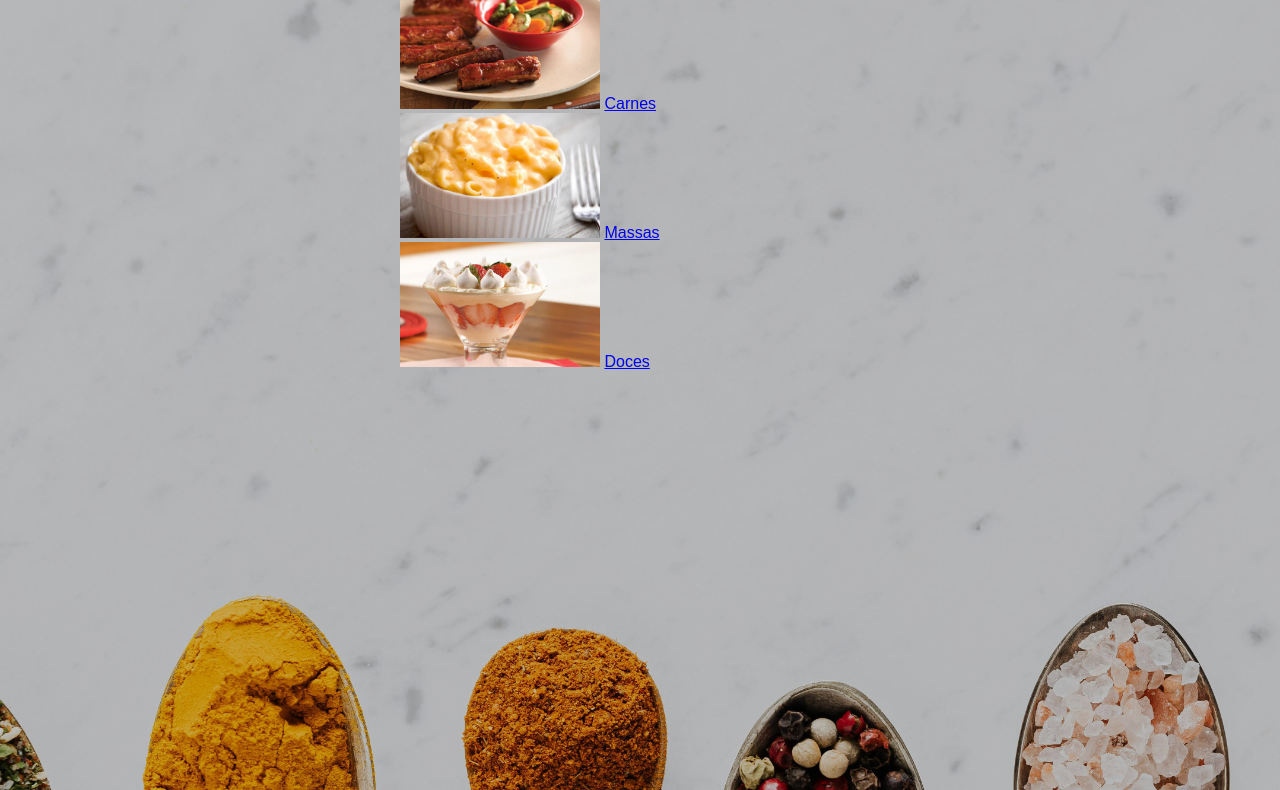
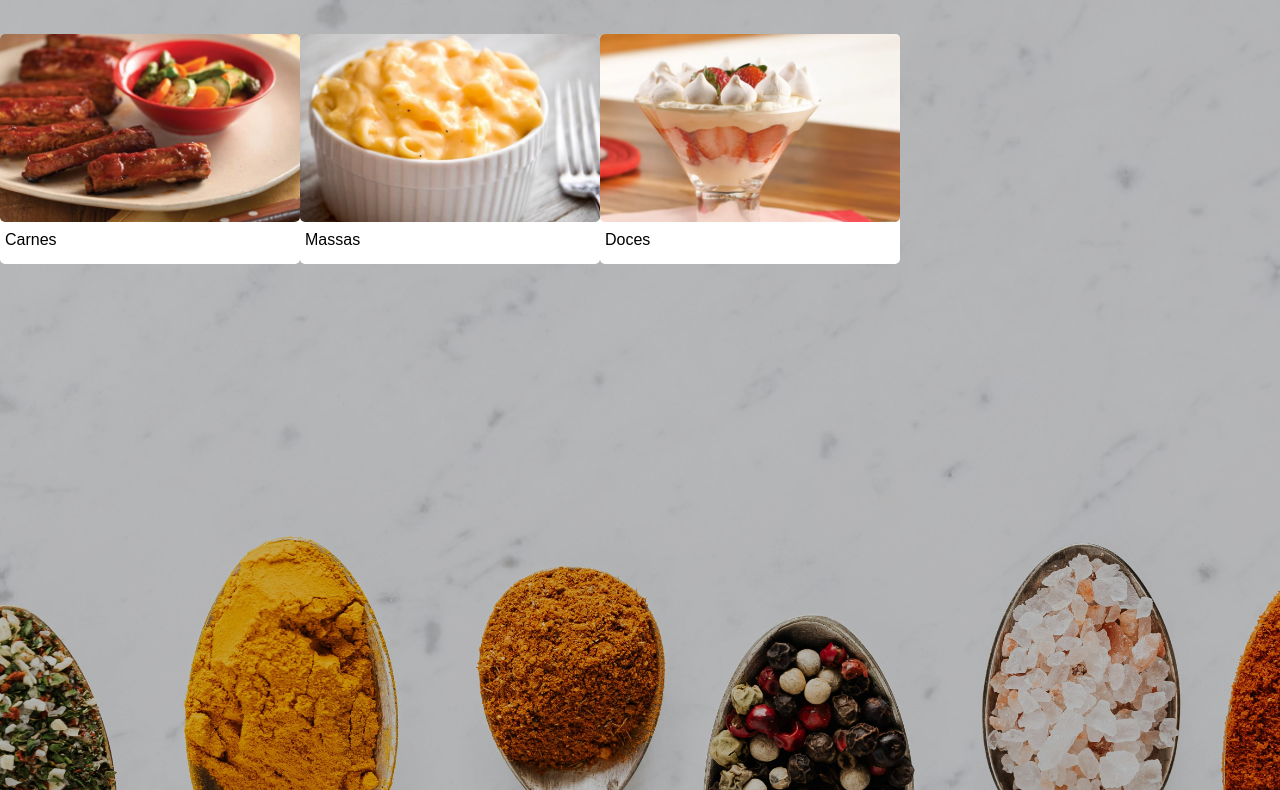
Before and after one commit to Alexig2/Receitas-Alex-Liz, a website: page index.html in a window 1280 px wide. Shown: the part 107-897 px from the top of the page. Drawn offline with Linux system fonts and the light colour scheme.

Commit message:
Cards no index

```diff
--- a/css/style.css
+++ b/css/style.css
@@ -2,14 +2,17 @@ body {
   font-family: sans-serif;
 }
 
+a {
+  color: black;
+  text-decoration: none;
+}
+
 .cardFundo {
-  background-image: url('/images/fundo-colheres.jpg');
+  background-image: url("/images/fundo-colheres.jpg");
   background-size: cover;
   background-position: center;
   background-color: rgba(0, 0, 0, 0.2);
   background-blend-mode: darken;
-  padding-left: 400px;
-  padding-right: 400px;
   padding-bottom: 800px;
   margin-bottom: 200px;
 }
@@ -28,5 +31,24 @@ html,
   font-size: 30px;
   text-align: center;
   font-weight: bold;
-  font-family:Cambria, Cochin, Georgia, Times, 'Times New Roman', serif
+  font-family: Cambria, Cochin, Georgia, Times, "Times New Roman", serif;
 }
+
+.comidas {
+  display: flex;
+  margin-top: 50px;
+}
+
+.cardComida {
+  background-color: white;
+  border-radius: 5px;
+  padding-bottom: 10px;
+}
+
+.img {
+  border-radius: 5px;
+}
+
+.tituloComida {
+  padding: 5px;
+}
--- a/index.html
+++ b/index.html
@@ -13,17 +13,19 @@
   <body class="fullscreen">
     <div class="cardFundo">
       <div class="cardTitulo">Delícias Gastronômicas</div>
-      <div>
-        <img src="/images/costelinha.png" width="200px" alt="">
-        <a href="carnes.html">Carnes</a>
-      </div>
-      <div>
-        <img src="images/mac n cheese.png" width="200px" alt="">
-        <a href="massas.html">Massas</a>
-      </div>
-      <div>
-        <img src="/images/merengue.png" width="200px" alt="">
-        <a href="doces.html">Doces</a>
+      <div class="comidas">
+        <a class="cardComida" href="carnes.html">
+          <img class="img" src="/images/costelinha.png" width="300px" alt="" />
+          <div class="tituloComida">Carnes</div>
+        </a>
+        <a class="cardComida" href="massas.html">
+          <img class="img" src="images/mac n cheese.png" width="300px" alt="" />
+          <div class="tituloComida">Massas</div>
+        </a>
+        <a class="cardComida" href="doces.html">
+          <img class="img" src="/images/merengue.png" width="300px" alt="" />
+          <div class="tituloComida">Doces</div>
+        </a>
       </div>
     </div>
   </body>
```
